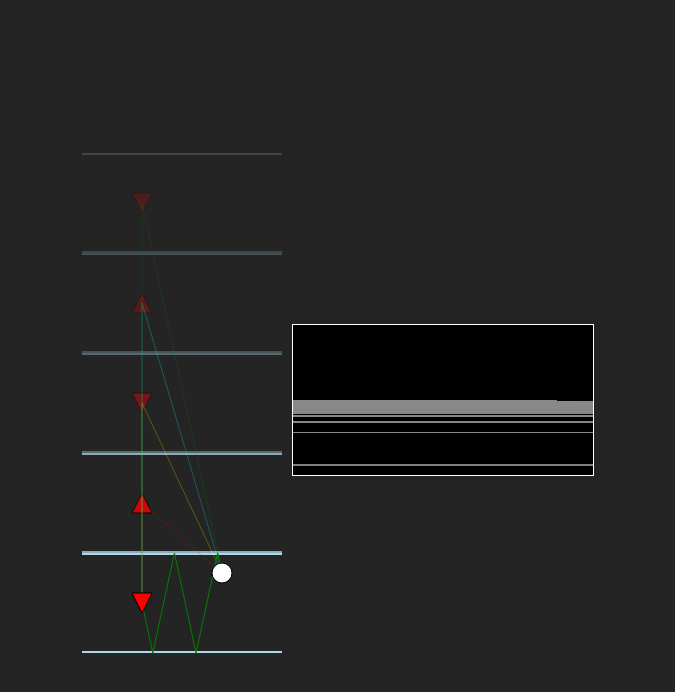
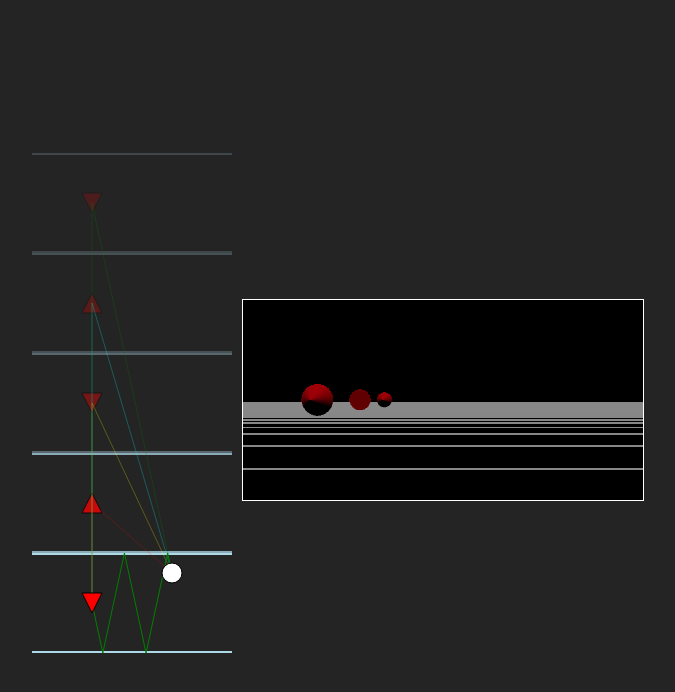
Before and after one commit to aokorodu/multiverse, a React (Vite) app in the folder the-multiverse/: page / in a window 1280 px wide. Shown: the top 692 px of the page, without its empty margins (302-977 px from the left). Built offline with nearby package versions, Linux system fonts and the light colour scheme.

Commit message:
cones galore

```diff
--- a/the-multiverse/src/App.jsx
+++ b/the-multiverse/src/App.jsx
@@ -133,6 +133,26 @@ function App() {
     return arr;
   };
 
+  const getMeshObjects = () => {
+    const arr = [];
+    const positionArray = getReflectionPositions();
+    positionArray.forEach((pos, index) => {
+      const rotation =
+        index % 2 == 0 ? [Math.PI * 1.5, 0, 0] : [Math.PI * 0.5, 0, 0];
+      arr.push(
+        <mesh
+          position={[pos.x / 10, 1, (roomHeight - pos.y) / 10]}
+          rotation={rotation}
+        >
+          <coneGeometry></coneGeometry>
+          <meshStandardMaterial color={"red"} />
+        </mesh>
+      );
+    });
+
+    return arr;
+  };
+
   const drawLines = () => {
     const arr = getReflectionPositions();
     const num = lineRefs.current.length;
@@ -243,7 +263,7 @@ function App() {
           <Canvas>
             <PerspectiveCamera
               makeDefault
-              fov={60}
+              fov={40}
               position={[
                 cameraPosition.x / 10,
                 1,
@@ -261,19 +281,10 @@ function App() {
               ]}
               rotation={[Math.PI / 2, 0, 0]}
             >
-              <coneGeometry rotateX={"50deg"}></coneGeometry>
+              <coneGeometry></coneGeometry>
               <meshStandardMaterial color={"red"} />
             </mesh>
-            {/* <mesh
-              position={[
-                objectPosition.x / 10,
-                1,
-                objectPosition.y / 5 - roomHeight / 5,
-              ]}
-            >
-              <sphereGeometry></sphereGeometry>
-              <meshStandardMaterial color={"red"} />
-            </mesh> */}
+            {getMeshObjects()}
             <gridHelper args={[200, 100, "grey"]} />
           </Canvas>
         </div>
--- a/the-multiverse/src/index.css
+++ b/the-multiverse/src/index.css
@@ -23,8 +23,8 @@ body {
 }
 
 canvas {
-  width: 300px;
-  height: 150px;
+  width: 400px;
+  height: 200px;
 }
 
 svg {
```
